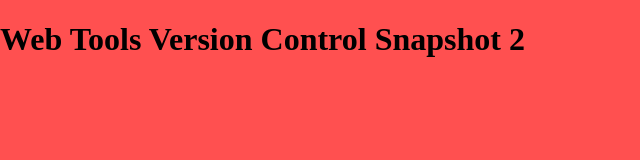
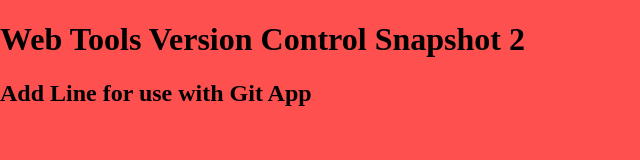
Before and after one commit to coenencourtney/WebToolsCloudRepo, a plain HTML site: page index.html in a window 1280 px wide. Shown: the whole page, without its empty margins (0-640 px from the left). Drawn offline with nearby package versions, Linux system fonts and the light colour scheme.

Commit message:
First Commit in Git App Window
I used Git App to run add and commit at one time.

```diff
--- a/index.html
+++ b/index.html
@@ -15,6 +15,7 @@
     <body>
     <header>
 	<h1>Web Tools Version Control Snapshot 2</h1>
+        <h2>Add Line for use with Git App</h2>
     </header>
     <nav id="pageNav">
     </nav>
```
